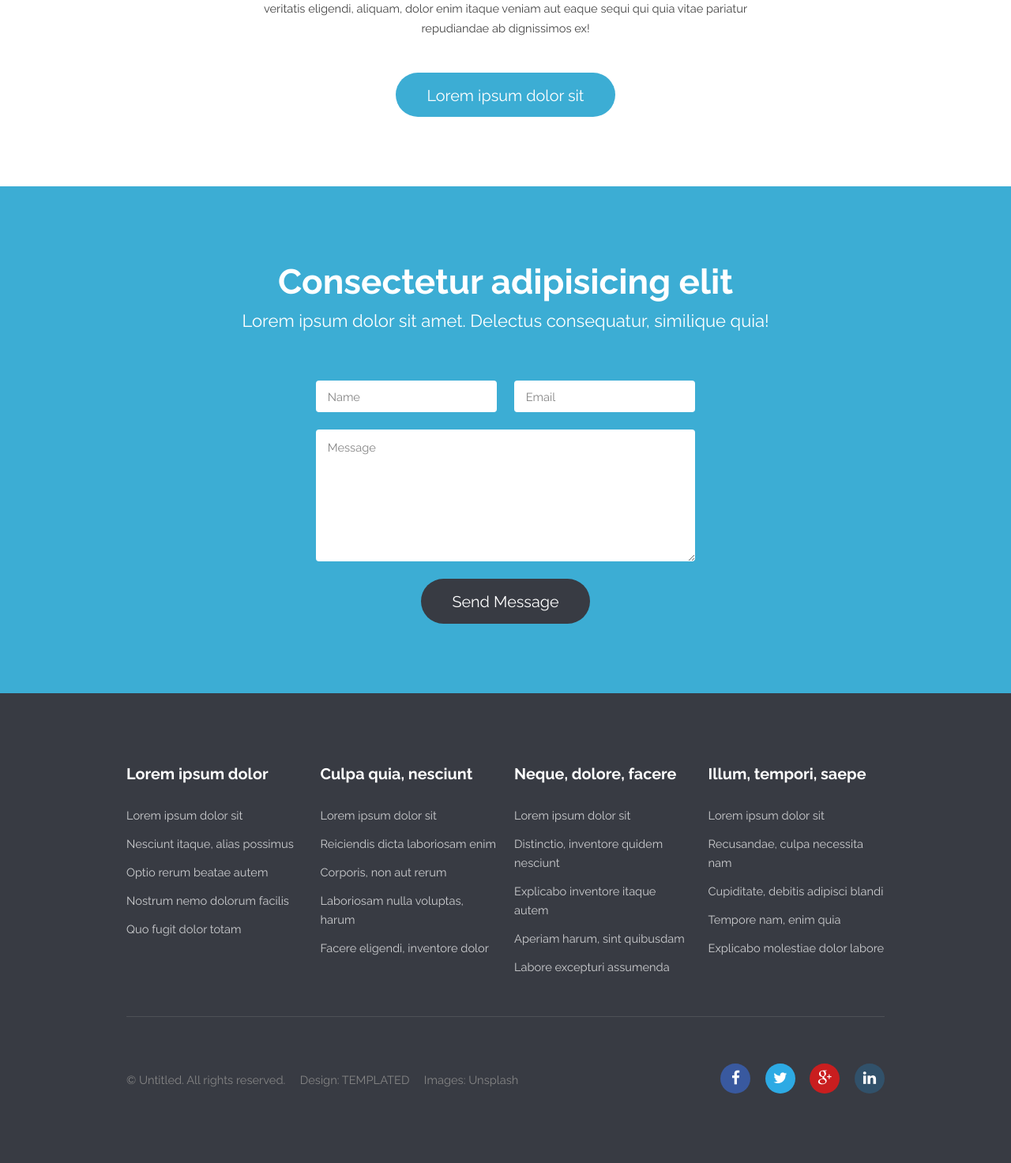
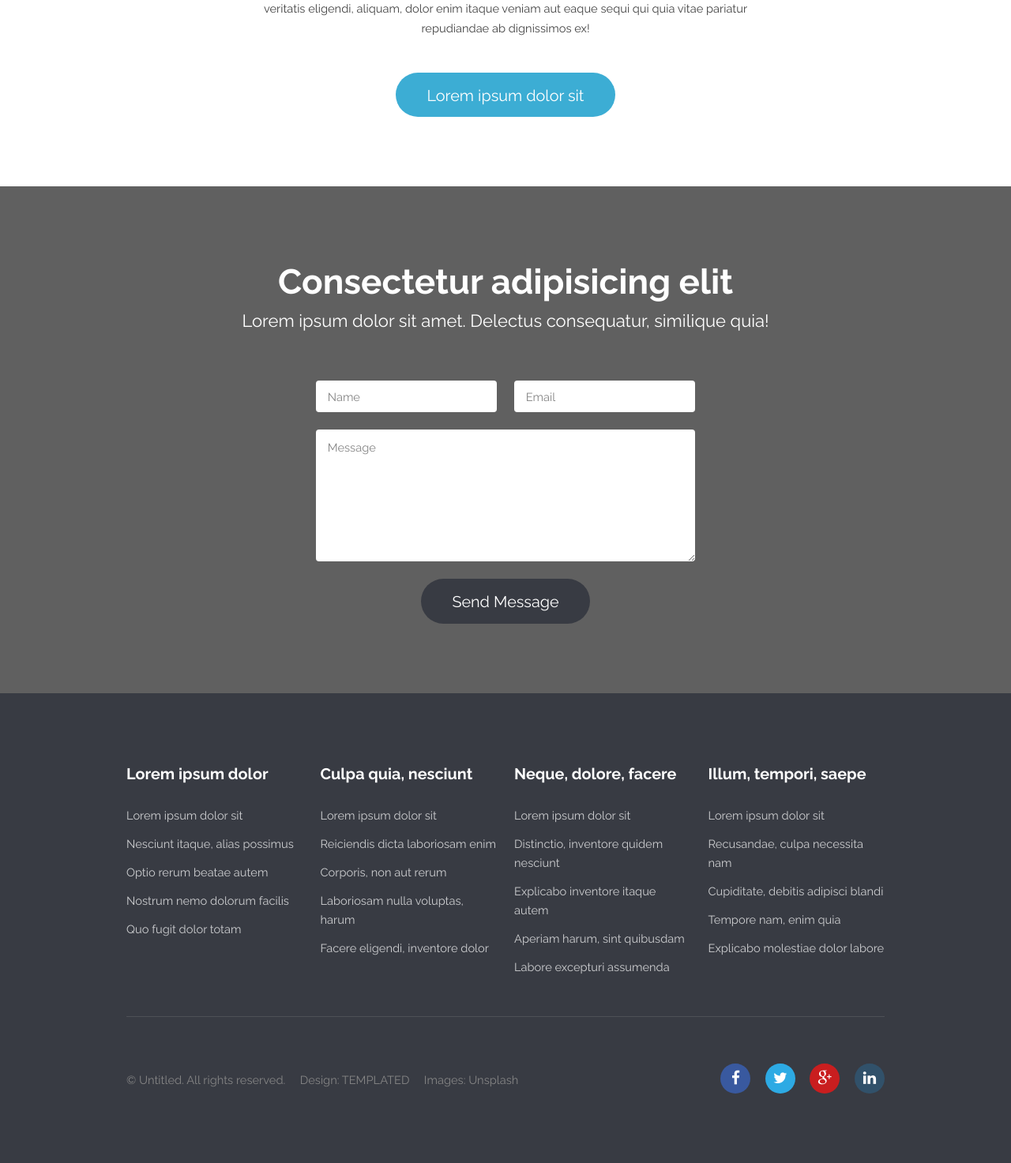
Before and after one commit to alejandromdz/linSys, a PHP site: page / in a window 1280 px wide. Shown: the part 2491-3964 px from the top of the page at 79% size. Run offline with PHP 8.4, Linux system fonts and the light colour scheme.

Commit message:
FormBackgroundColor
ChangeBackgroundColor

```diff
--- a/css/style.css
+++ b/css/style.css
@@ -1130,7 +1130,7 @@
 			}
 
 		.wrapper.style3 {
-			background-color: #3cadd4;
+			background-color: #606060;
 			color: #ffffff;
 		}
 
```
